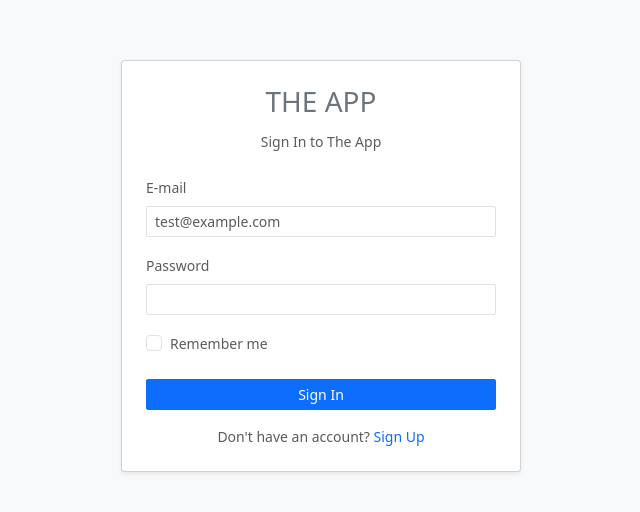
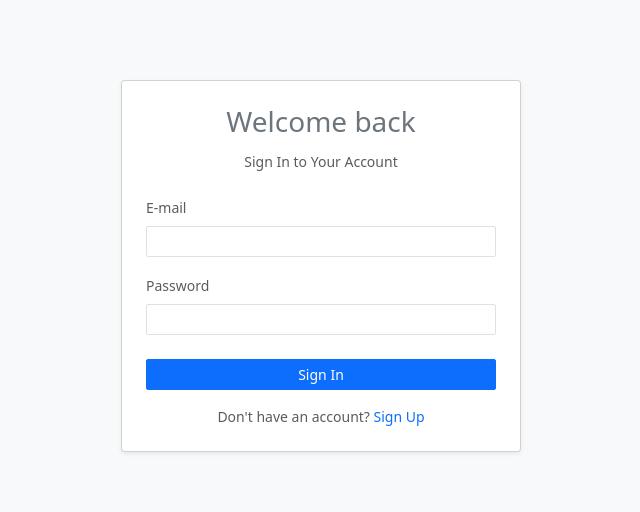
Before and after one commit to Seam820/itransition-task4-, a React app in the folder frontend/: page /login in a window 1280 px wide. Shown: the part 134-646 px from the top of the page, without its empty margins (319-959 px from the left). Built offline with nearby package versions, Linux system fonts and the light colour scheme; the HTML template or start-up script is replaced by a standard one.

Commit message:
Refactor Login component and update UI elements

```diff
--- a/frontend/src/pages/Login.jsx
+++ b/frontend/src/pages/Login.jsx
@@ -6,8 +6,8 @@ import { useAuth } from '../context/AuthContext';
 const Login = () => {
     const [formData, setFormData] = useState({ email: '', password: '' });
     const [error, setError] = useState('');
+    const navigate = useNavigate();
     const { login } = useAuth();
-    const navigate = useNavigate();
 
     const handleChange = (e) => {
         setFormData({ ...formData, [e.target.name]: e.target.value });
@@ -19,20 +19,17 @@ const Login = () => {
 
         try {
 
-            const response = await axios.post('http://localhost:5000/api/auth/login', formData);
+            const response = await axios.post('https://itransition-backend-fsn3.onrender.com/api/auth/login', formData);
 
             if (response.data.success) {
-
                 login(response.data.user, response.data.token);
-
-                navigate('/admin');
+                navigate('/');
             }
         } catch (err) {
-
             if (err.response && err.response.data && err.response.data.error) {
                 setError(err.response.data.error);
             } else {
-                setError('Invalid email or password.');
+                setError('Invalid credentials or server error.');
             }
         }
     };
@@ -40,46 +37,22 @@ const Login = () => {
     return (
         <div className="container d-flex justify-content-center align-items-center min-vh-100">
             <div className="card p-4 shadow-sm" style={{ width: '100%', maxWidth: '400px', borderRadius: '4px' }}>
-                <h3 className="text-center mb-3 text-secondary fw-normal">THE APP</h3>
-                <h5 className="text-center mb-4 text-muted small">Sign In to The App</h5>
+                <h3 className="text-center mb-3 text-secondary fw-normal">Welcome back</h3>
+                <h5 className="text-center mb-4 text-muted small">Sign In to Your Account</h5>
 
                 {error && <div className="alert alert-danger py-2 small" role="alert">{error}</div>}
 
                 <form onSubmit={handleSubmit}>
                     <div className="mb-3">
                         <label className="form-label small text-muted">E-mail</label>
-                        <input
-                            type="email"
-                            name="email"
-                            className="form-control form-control-sm"
-                            value={formData.email}
-                            onChange={handleChange}
-                            required
-                            placeholder="test@example.com"
-                            style={{ borderRadius: '2px' }}
-                        />
+                        <input type="email" name="email" className="form-control form-control-sm" value={formData.email} onChange={handleChange} required style={{ borderRadius: '2px' }} />
                     </div>
                     <div className="mb-3">
                         <label className="form-label small text-muted">Password</label>
-                        <input
-                            type="password"
-                            name="password"
-                            className="form-control form-control-sm"
-                            value={formData.password}
-                            onChange={handleChange}
-                            required
-                            style={{ borderRadius: '2px' }}
-                        />
-                    </div>
-                    <div className="mb-3 form-check d-flex justify-content-between">
-                        <div>
-                            <input type="checkbox" className="form-check-input" id="rememberMe" />
-                            <label className="form-check-label small text-muted" htmlFor="rememberMe">Remember me</label>
-                        </div>
+                        <input type="password" name="password" className="form-control form-control-sm" value={formData.password} onChange={handleChange} required style={{ borderRadius: '2px' }} />
                     </div>
                     <button type="submit" className="btn btn-primary btn-sm w-100 mt-2" style={{ borderRadius: '2px' }}>Sign In</button>
                 </form>
-
                 <div className="text-center mt-3 small">
                     <span className="text-muted">Don't have an account? </span>
                     <Link to="/register" className="text-decoration-none">Sign Up</Link>
```
